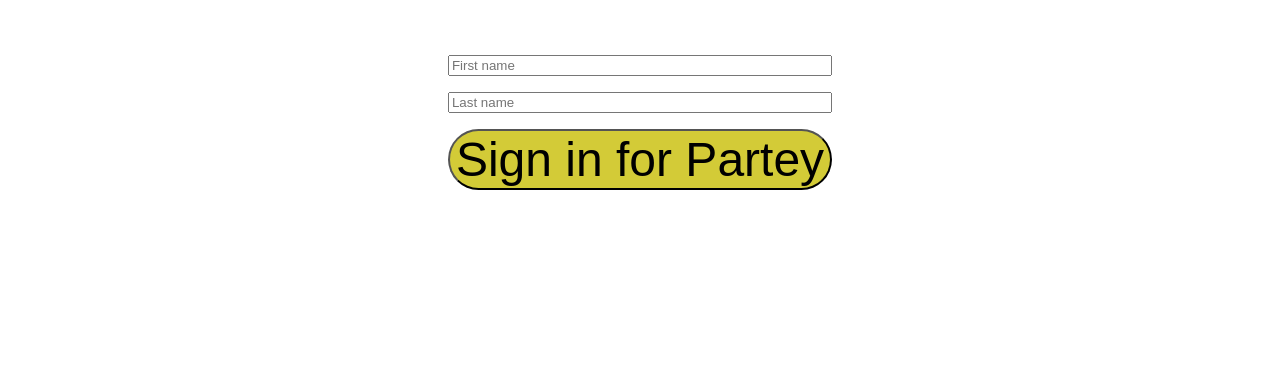
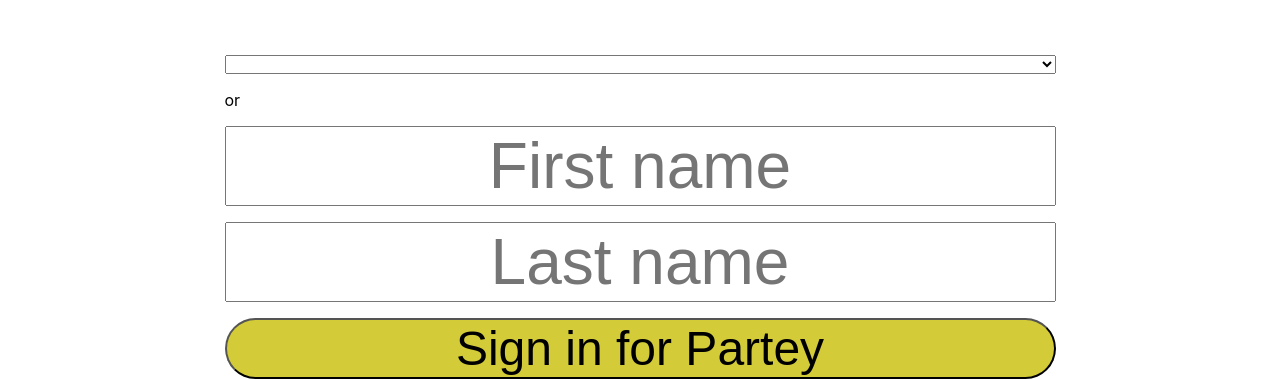
Before and after one commit to DennisTarik/bergfest-songs, a React (Vite) app: page / in a window 1280 px wide. Shown: the part 1068-1447 px from the top of the page. Before the commit the page ends 1258 px from the top, so only its background shows below. Built offline with nearby package versions, Linux system fonts and the light colour scheme.

Commit message:
:sparkles: set event and event handle changes

```diff
--- a/src/app/components/Registration/Registration.tsx
+++ b/src/app/components/Registration/Registration.tsx
@@ -1,28 +1,70 @@
-import React, { useState } from 'react';
+import React, { ChangeEvent, FormEvent, useState } from 'react';
 import styles from './Registration.module.css';
+
+type User = {
+  firstName: string;
+  lastName: string;
+};
 
 function Registration(): JSX.Element {
   const [firstName, setFirstName] = useState('');
   const [lastName, setLastName] = useState('');
+  const [users, setUsers] = useState<User[]>([]);
 
-  console.log(firstName);
-  console.log(lastName);
+  function handleSubmit(event: FormEvent) {
+    event.preventDefault();
+
+    fetch('https://json-server.machens.dev/users', {
+      method: 'POST',
+      headers: {
+        'Content-Type': 'application/json',
+      },
+      body: JSON.stringify({
+        firstName: firstName,
+        lastName: lastName,
+      }),
+    });
+  }
+
+  function handleFirstNameChange(event: ChangeEvent<HTMLInputElement>) {
+    setFirstName(event.target.value);
+  }
+  function handleLastNameChange(event: ChangeEvent<HTMLInputElement>) {
+    setLastName(event.target.value);
+  }
+
+  async function handleSelectClick() {
+    const response = await fetch('https://json-server.machens.dev/users');
+    const newUsers = await response.json();
+    setUsers(newUsers);
+  }
+
+  const userOptions = users.map((user) => (
+    <option>
+      {user.firstName} {user.lastName}
+    </option>
+  ));
 
   return (
-    <form className={styles.form}>
+    <form className={styles.form} onSubmit={handleSubmit}>
+      <select onClick={handleSelectClick}>
+        <option disabled>Select user</option>
+        {userOptions}
+      </select>
+      or
       <input
-        className={styles.firstName}
+        className={styles.name}
         type="text"
         placeholder="First name"
         value={firstName}
-        onChange={(event) => setFirstName(event.target.value)}
+        onChange={handleFirstNameChange}
       />
       <input
-        className={styles.lastName}
+        className={styles.name}
         type="text"
         placeholder="Last name"
         value={lastName}
-        onChange={(event) => setLastName(event.target.value)}
+        onChange={handleLastNameChange}
       />
       <input
         className={styles.submit}
```
